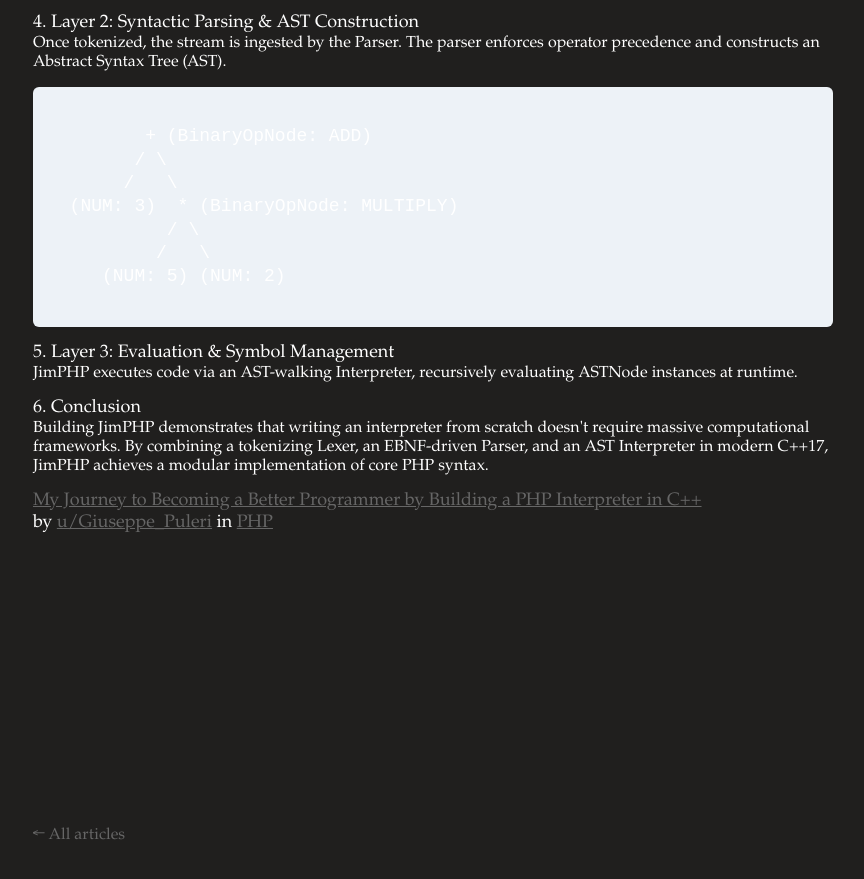
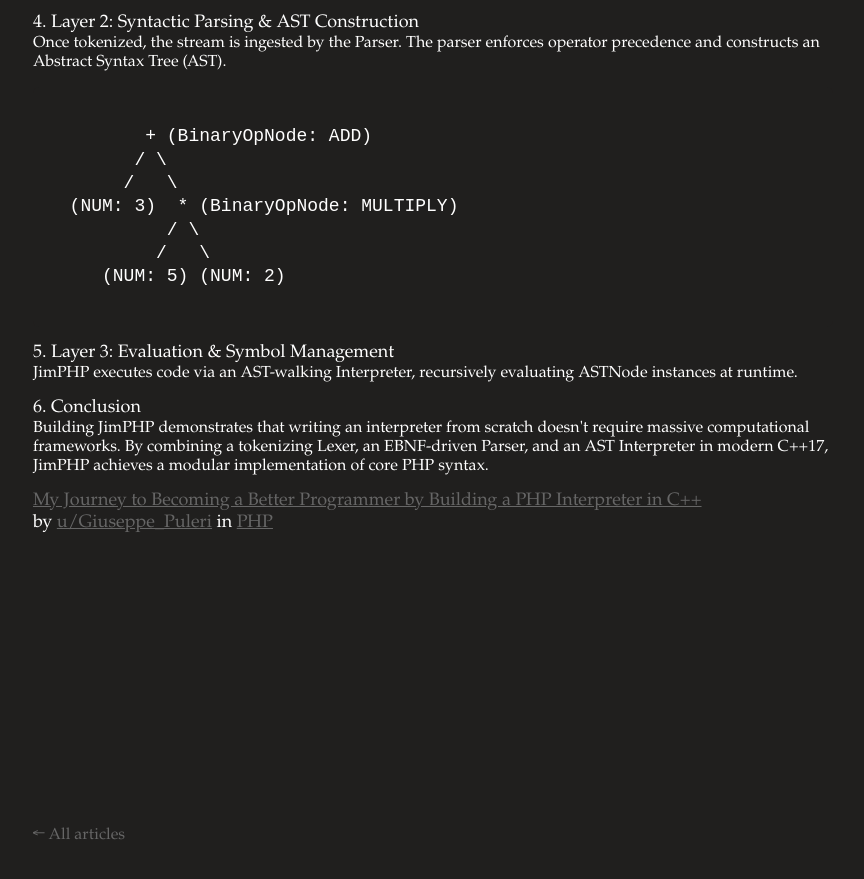
Before and after one commit to GiuseppePuleri/GiuseppePuleri.github.io, a plain HTML site: page 2026/Building-JimPHP.html in a window 1280 px wide. Shown: the part 2520-3399 px from the top of the page, without its empty margins (207-1071 px from the left). Drawn offline with Linux system fonts and the light colour scheme; a script that the page names is missing.

Commit message:
Change background color of tree diagram

```diff
--- a/2026/Building-JimPHP.html
+++ b/2026/Building-JimPHP.html
@@ -60,7 +60,7 @@
     .tree-diagram {
       font-family: monospace;
       white-space: pre;
-      background-color: #edf2f7;
+      background-color: #201F1E;
       padding: 15px;
       border-radius: 6px;
       line-height: 1.3;
```
